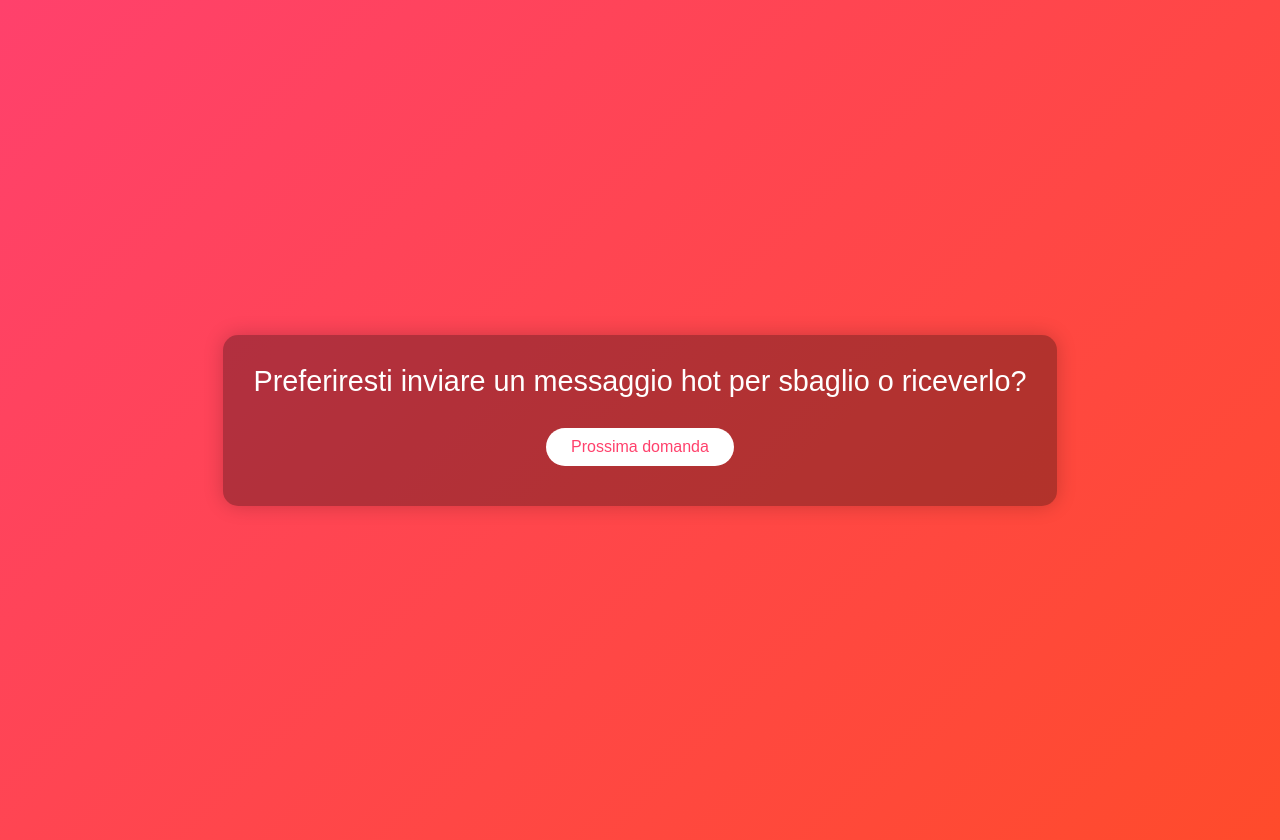
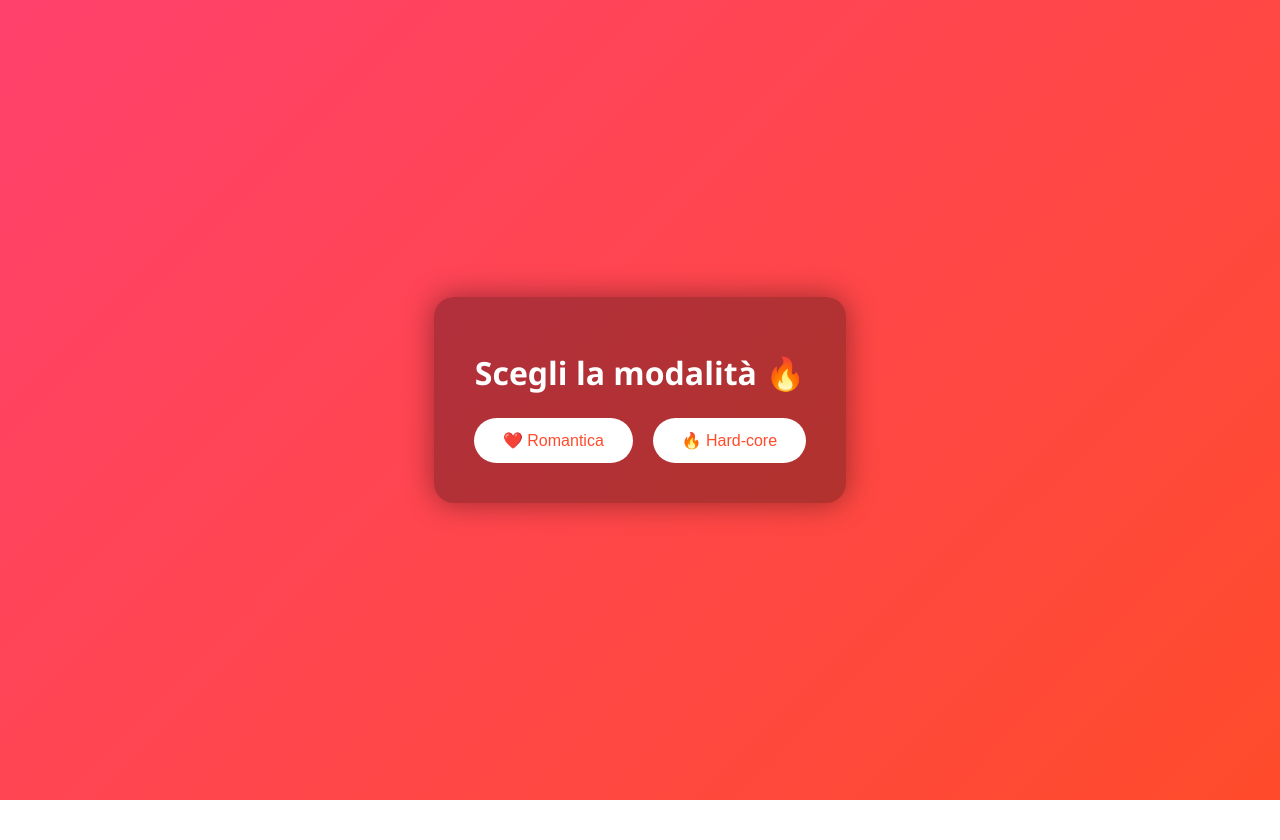
Before and after one commit to minder900/preferiresti-hot, a plain HTML site: page index.html in a window 1280 px wide. After the commit the page ends 800 px from the top, so only its background shows below. Drawn offline with Linux system fonts and the light colour scheme.

Commit message:
Update index.html

```diff
--- a/index.html
+++ b/index.html
@@ -1,75 +1,97 @@
-<!DOCTYPE html>
-<html lang="it">
+<!DOCTYPE html><html lang="it">
 <head>
-  <meta charset="UTF-8" />
-  <meta name="viewport" content="width=device-width, initial-scale=1.0" />
+  <meta charset="UTF-8">
+  <meta name="viewport" content="width=device-width, initial-scale=1.0">
   <title>Preferiresti Hot</title>
   <style>
     body {
-      font-family: 'Arial', sans-serif;
+      margin: 0;
+      padding: 0;
+      font-family: 'Segoe UI', sans-serif;
       background: linear-gradient(135deg, #ff416c, #ff4b2b);
-      color: white;
+      color: #fff;
       display: flex;
       flex-direction: column;
+      justify-content: center;
       align-items: center;
-      justify-content: center;
       height: 100vh;
-      margin: 0;
-      padding: 20px;
       text-align: center;
     }
-
     .container {
-      background: rgba(0, 0, 0, 0.3);
-      padding: 30px;
-      border-radius: 15px;
-      box-shadow: 0 0 20px rgba(0,0,0,0.2);
+      background: rgba(0,0,0,0.3);
+      padding: 2rem;
+      border-radius: 20px;
+      box-shadow: 0 0 30px rgba(0,0,0,0.4);
+      max-width: 90%;
     }
-
+    h1 {
+      margin-bottom: 1rem;
+    }
     .question {
-      font-size: 1.8em;
-      margin-bottom: 20px;
+      font-size: 1.6rem;
+      margin-bottom: 1.5rem;
     }
-
-    .button {
-      background-color: white;
-      color: #ff416c;
-      padding: 10px 25px;
+    .btn, .mode-btn {
+      background: white;
+      color: #ff4b2b;
       border: none;
-      border-radius: 25px;
-      font-size: 1em;
-      margin: 10px;
+      padding: 0.8rem 1.8rem;
+      font-size: 1rem;
+      border-radius: 30px;
       cursor: pointer;
       transition: 0.3s;
+      margin: 0.5rem;
     }
-
-    .button:hover {
-      background-color: #ffe0ec;
+    .btn:hover, .mode-btn:hover {
+      background: #ffe6e1;
     }
   </style>
 </head>
 <body>
   <div class="container">
-    <div class="question" id="question">Preferiresti…</div>
-    <button class="button" onclick="nextQuestion()">Prossima domanda</button>
-  </div>
-
-  <script>
-    const questions = [
-      "Preferiresti baciare qualcuno davanti a tutti o in segreto?",
-      "Preferiresti fare una vacanza romantica o una avventura folle?",
-      "Preferiresti inviare un messaggio hot per sbaglio o riceverlo?",
-      "Preferiresti essere bendato o bendare?",
-      "Preferiresti provare qualcosa di nuovo o restare sul sicuro?"
+    <h1>Scegli la modalità 🔥</h1>
+    <button class="mode-btn" onclick="setMode('romantica')">❤️ Romantica</button>
+    <button class="mode-btn" onclick="setMode('hardcore')">🔥 Hard-core</button>
+    <div id="game" style="display:none;">
+      <div class="question" id="question">Caricamento...</div>
+      <button class="btn" onclick="nextQuestion()">Prossima domanda</button>
+    </div>
+  </div>  <script>
+    const domandeRomantiche = [
+      "Preferiresti guardare le stelle insieme o guardare un film romantico sul divano?",
+      "Preferiresti ricevere una lettera d'amore o una sorpresa inaspettata?",
+      "Preferiresti fare l'amore lentamente tutta la notte o coccolarti fino ad addormentarti?",
+      "Preferiresti ballare lentamente al chiaro di luna o tenerti la mano sotto le coperte?",
+      "Preferiresti una notte in un hotel di lusso o una tenda sotto le stelle con me?"
     ];
 
-    function nextQuestion() {
-      const random = Math.floor(Math.random() * questions.length);
-      document.getElementById('question').textContent = questions[random];
+    const domandeHardcore = [
+      "Preferiresti essere bendato o bendarmi?",
+      "Preferiresti farlo in un luogo pubblico o in un posto segreto e proibito?",
+      "Preferiresti usare il ghiaccio o la cera calda sul corpo?",
+      "Preferiresti essere il dominatore o il sottomesso?",
+      "Preferiresti legarmi al letto o essere legato da me?"
+    ];
+
+    let currentQuestions = [];
+
+    function setMode(mode) {
+      if (mode === 'romantica') {
+        currentQuestions = domandeRomantiche;
+        document.body.style.background = 'linear-gradient(135deg, #ff9a9e, #fad0c4)';
+      } else {
+        currentQuestions = domandeHardcore;
+        document.body.style.background = 'linear-gradient(135deg, #ff416c, #ff4b2b)';
+      }
+      document.querySelector('h1').style.display = 'none';
+      document.querySelectorAll('.mode-btn').forEach(btn => btn.style.display = 'none');
+      document.getElementById('game').style.display = 'block';
+      nextQuestion();
     }
 
-    // Mostra la prima domanda all’avvio
-    nextQuestion();
-  </script>
-</body>
+    function nextQuestion() {
+      const i = Math.floor(Math.random() * currentQuestions.length);
+      document.getElementById('question').textContent = currentQuestions[i];
+    }
+  </script></body>
 </html>
```
